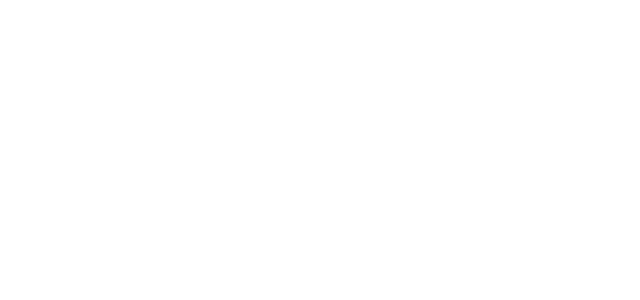
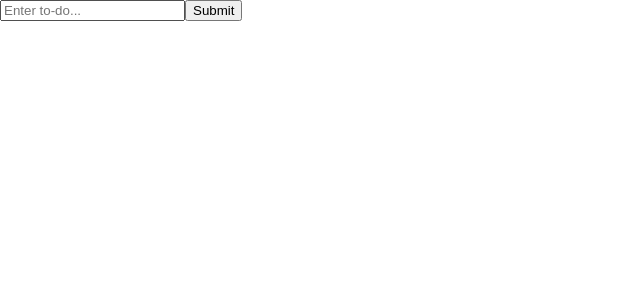
Before and after one commit to cherrie-k/clone-netflix, a React (Create React App) app: page /redux-practice in a window 1280 px wide. Before the commit this address had no page. Shown: the top 300 px of the page, without its empty margins (0-640 px from the left). Built offline with nearby package versions, Linux system fonts and the light colour scheme.

Commit message:
Redux 예제 추가

```diff
--- a/package.json
+++ b/package.json
@@ -3,10 +3,12 @@
   "version": "0.1.0",
   "private": true,
   "dependencies": {
+    "@reduxjs/toolkit": "^1.9.5",
     "cra-template": "1.2.0",
     "react": "^18.2.0",
     "react-dom": "^18.2.0",
     "react-icons": "^4.8.0",
+    "react-redux": "^8.0.5",
     "react-router": "^6.10.0",
     "react-router-dom": "^6.11.0",
     "react-scripts": "5.0.1",
--- a/src/App.js
+++ b/src/App.js
@@ -5,15 +5,17 @@
 import DetailPage from "./pages/DetailPage";
 import LoginPage from "./pages/LoginPage";
 import HelpPage from "./pages/HelpPage";
+import ReduxPractice from "./pages/ReduxPractice";
 
 function App() {
   return (
     <BrowserRouter>
       <div className="App">
         <Routes>
-          <Route path="/" element={<MainPage />}></Route>
-          <Route path="/login" element={<LoginPage />}></Route>
-          <Route path="/help" element={<HelpPage />}></Route>
+          <Route path="/" element={<MainPage />} />
+          <Route path="/login" element={<LoginPage />} />
+          <Route path="/help" element={<HelpPage />} />
+          <Route path="/redux-practice" element={<ReduxPractice />} />
           {/* <DetailPage /> */}
         </Routes>
       </div>
--- /dev/null
+++ b/src/Components/Todos/Todo.js
@@ -0,0 +1,46 @@
+import React, { useState } from "react";
+
+// 컴포넌트 최적화를 위해서 React.memo를 사용
+const TodoItem = React.memo(function TodoItem({ todo, onToggle }) {
+  return (
+    <li
+      style={{ textDexoration: todo.done ? "line-through" : "none" }}
+      onClick={() => onToggle(todo.id)}
+    >
+      {todo.text}
+    </li>
+  );
+});
+
+// 컴포넌트 최적화를 위하여 React.memo를 사용함
+const TodoList = React.memo(function TodoList({ todos, onToggle }) {
+  return (
+    <ul>
+      {todos.map((todo) => (
+        <TodoItem key={todo.id} todo={todo} onToggle={onToggle} />
+      ))}
+    </ul>
+  );
+});
+
+function Todos({ todos, onCreate, onToggle }) {
+  const [text, setText] = useState("");
+  const onChange = (e) => setText(e.target.value);
+  const onSubmit = (e) => {
+    e.preventDefault(); // sumbit 이벤트 발생했을 때 새로고침 방지
+    onCreate(text);
+    setText(""); // input 초기화
+  };
+
+  return (
+    <div>
+      <form onSubmit={onSubmit}>
+        <input value={text} placeholder="Enter to-do..." onChange={onChange} />
+        <button type="submit">Submit</button>
+      </form>
+      <TodoList todos={todos} onToggle={onToggle} />
+    </div>
+  );
+}
+
+export default Todos;
--- /dev/null
+++ b/src/Components/Todos/TodoContainer.js
@@ -0,0 +1,23 @@
+import React, { useCallback } from "react";
+import { useSelector, useDispatch, Provider } from "react-redux";
+import Todos from "./Todo";
+import { addTodo, toggleTodo } from "./todos";
+import { store } from "./exampleStore";
+
+// Todo Container임
+export default function TodoContainer() {
+  // useSelector에서 꼭 객체를 반환 할 필요는 없음
+  // 한 종류의 값만 조회하고 싶으면 그냥 원하는 값만 바로 반환하면 됨
+  const todos = useSelector((state) => state.todos);
+  const dispatch = useDispatch();
+
+  const onCreate = (text) => dispatch(addTodo(text));
+  const onToggle = useCallback((id) => dispatch(toggleTodo(id)), [dispatch]); // 최적화를 위해 useCallback 사용
+
+  return (
+    <Provider store={store}>
+      {/* wrap your component with the Provider component */}
+      <Todos todos={todos} onCreate={onCreate} onToggle={onToggle} />
+    </Provider>
+  );
+}
--- /dev/null
+++ b/src/Components/Todos/exampleStore.js
@@ -0,0 +1,14 @@
+// https://react.vlpt.us/redux/04-make-modules.html
+
+import { configureStore, combineReducers } from "@reduxjs/toolkit";
+import todos from "./todos";
+
+const rootReducer = combineReducers({
+  todos,
+});
+
+export const store = configureStore({
+  reducer: rootReducer,
+}); // 스토어를 만듦
+
+store.subscribe(() => console.log(store.getState())); // 스토어의 상태를 확인해봄
--- /dev/null
+++ b/src/Components/Todos/todos.js
@@ -0,0 +1,51 @@
+// todos 모듈
+
+/* 액션 타입 선언 */
+const ADD_TODO = "todos/Add_TODO";
+const TOGGLE_TODO = "todos/TOGGLE_TODO";
+
+/* 액션 생성함수 선언 */
+let nextId = 1; // todo 데이터에서 사용 할 고유 id
+
+export const addTodo = (text) => ({
+  type: ADD_TODO,
+  todo: {
+    id: nextId++, // 새 항목을 추가하고 nextId 값에 1을 더해줌
+    text,
+  },
+});
+
+export const toggleTodo = (id) => ({
+  type: TOGGLE_TODO,
+  id,
+});
+
+/* 초기 상태 선언 */
+// 리듀서의 초기 상태는 꼭 객체 타입일 필요는 없음
+// 배열이어도 되고, 원시 타입 (숫자, 문자열, 불리언 등) 이어도 ㄱㅊ
+const initialState = [
+  /* 배열 안에 넣을 객체 예시
+    {
+        id: 1,
+        text: '예시',
+        done: false
+    }
+
+    */
+];
+
+export default function todos(state = initialState, action) {
+  switch (action.type) {
+    case ADD_TODO:
+      return state.concat(action.todo);
+    case TOGGLE_TODO:
+      return state.map(
+        (todo) =>
+          todo.id === action.id //id가 일치하면
+            ? { ...todo, done: !todo.done } // done 값을 반전시키고
+            : todo // 일치하지 않으면 그대로 둠
+      );
+    default:
+      return state;
+  }
+}
--- /dev/null
+++ b/src/pages/ReduxPractice.js
@@ -0,0 +1,11 @@
+import TodoContainer from "../Components/Todos/TodoContainer";
+import { store } from "../Components/Todos/exampleStore";
+import { Provider } from "react-redux";
+
+export default function ReduxPractice() {
+  return (
+    <Provider store={store}>
+      <TodoContainer />
+    </Provider>
+  );
+}
```
Also changed, not shown: 1 other file (tests, documents, lock files or other folders).
